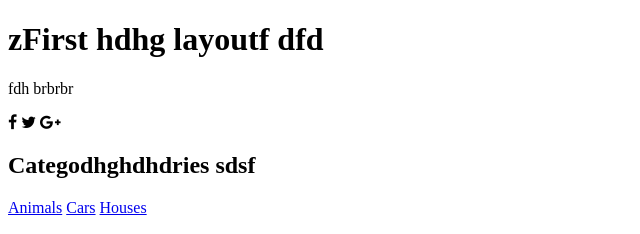
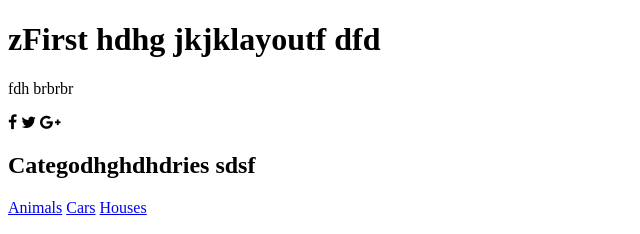
Before and after one commit to DamLes/nauka-gita-2, a plain HTML site: page index.html in a window 1280 px wide. Shown: the top 234 px of the page, without its empty margins (0-640 px from the left). Drawn offline with nearby package versions, Linux system fonts and the light colour scheme; files that its build step writes are made by us from their sources.

Commit message:
update index.html

```diff
--- a/index.html
+++ b/index.html
@@ -6,7 +6,7 @@
     <link rel="stylesheet" href="https://maxcdn.bootstrapcdn.com/font-awesome/4.5.0/css/font-awesome.min.css">
 </head>
 <body>
-    <div class="hero"> <h1> zFirst hdhg layoutf dfd</h1></div>
+    <div class="hero"> <h1> zFirst hdhg jkjklayoutf dfd</h1></div>
     <p> fdh brbrbr </p>
 <div class="container clearfix">
         <div class="social-media">
```
